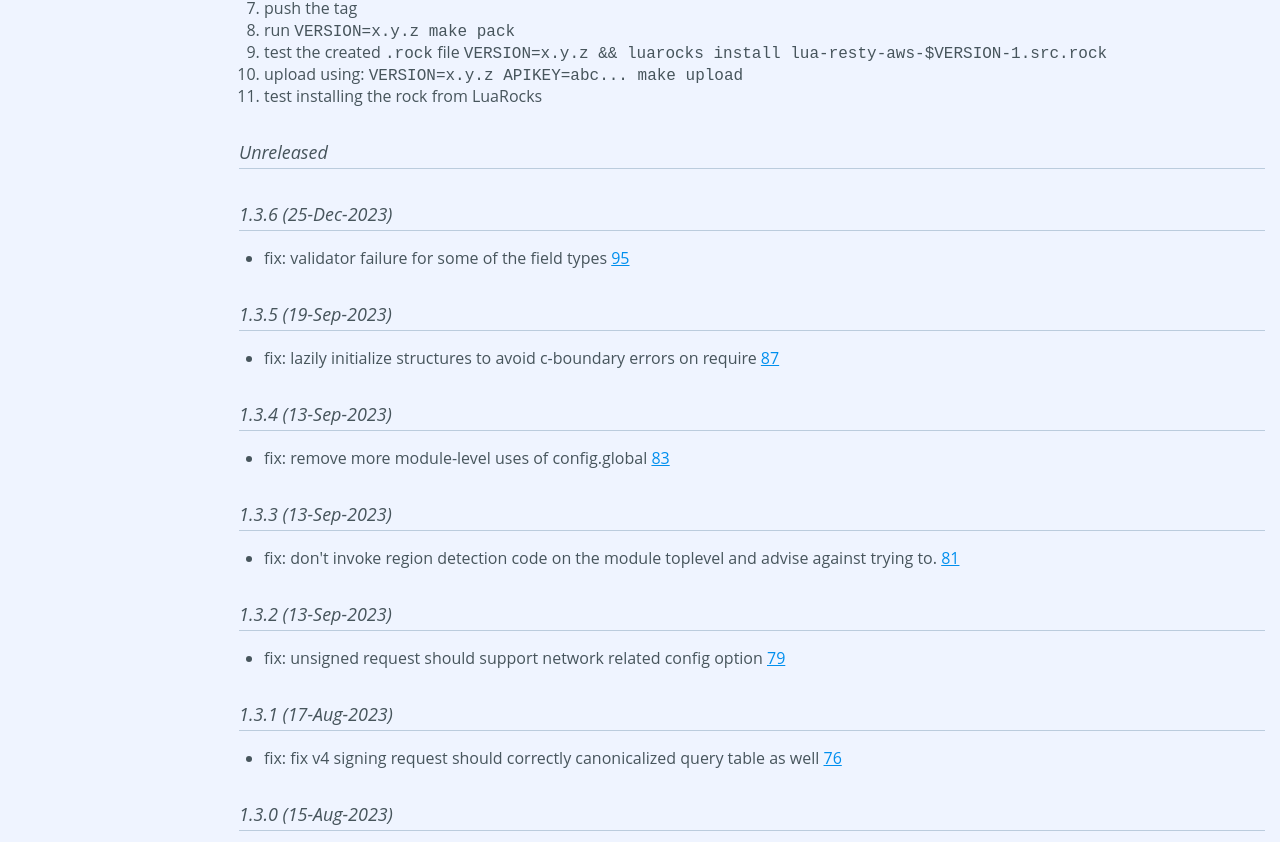
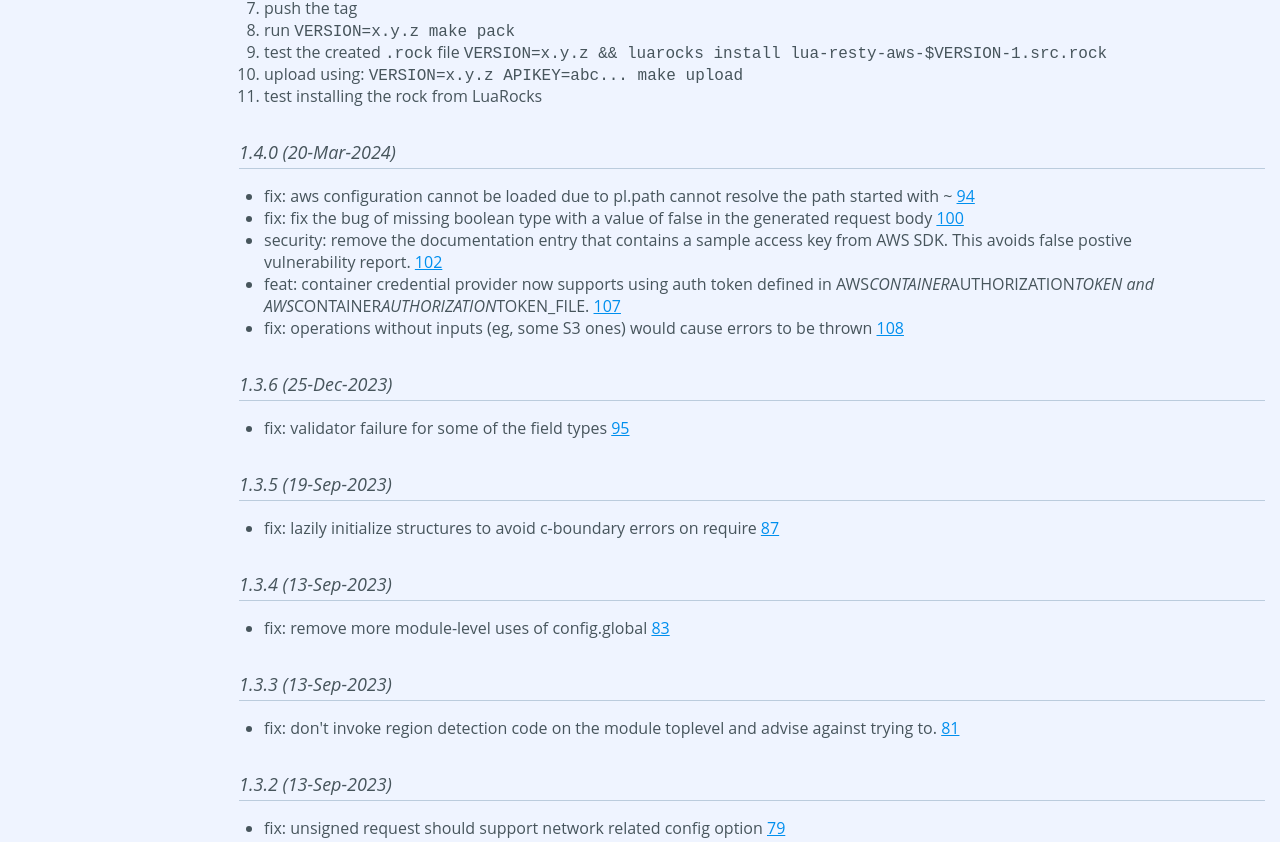
Before and after one commit to Kong/lua-resty-aws, a plain HTML site: page docs/topics/README.md.html in a window 1280 px wide. Shown: the part 3584-4426 px from the top of the page. Drawn offline with Linux system fonts and the light colour scheme.

Commit message:
release 1.4.0 (#109)

```diff
--- a/docs/topics/README.md.html
+++ b/docs/topics/README.md.html
@@ -289,7 +289,22 @@ make test
     <li>test installing the rock from LuaRocks</li>
 </ol>
 
-<h3>Unreleased</h3>
+<h3>1.4.0 (20-Mar-2024)</h3>
+
+<ul>
+    <li>fix: aws configuration cannot be loaded due to pl.path cannot resolve the path started with ~
+    <a href="https://github.com/Kong/lua-resty-aws/pull/94">94</a></li>
+    <li>fix: fix the bug of missing boolean type with a value of false in the generated request body
+    <a href="https://github.com/Kong/lua-resty-aws/pull/100">100</a></li>
+    <li>security: remove the documentation entry that contains a sample access key from AWS SDK. This
+    avoids false postive vulnerability report.
+    <a href="https://github.com/Kong/lua-resty-aws/pull/102">102</a></li>
+    <li>feat: container credential provider now supports using auth token defined in
+    AWS<em>CONTAINER</em>AUTHORIZATION<em>TOKEN and AWS</em>CONTAINER<em>AUTHORIZATION</em>TOKEN_FILE.
+    <a href="https://github.com/Kong/lua-resty-aws/pull/107">107</a></li>
+    <li>fix: operations without inputs (eg, some S3 ones) would cause errors to be thrown
+    <a href="https://github.com/Kong/lua-resty-aws/pull/108">108</a></li>
+</ul>
 
 <h3>1.3.6 (25-Dec-2023)</h3>
 
@@ -531,7 +546,7 @@ Behaviour might change, but is expected to be very rare.
 </div> <!-- id="main" -->
 <div id="about">
 <i>generated by <a href="http://github.com/lunarmodules/LDoc">LDoc 1.5.0</a></i>
-<i style="float:right;">Last updated 2023-12-25 06:16:21 </i>
+<i style="float:right;">Last updated 2024-03-20 08:12:15 </i>
 </div> <!-- id="about" -->
 </div> <!-- id="container" -->
 </body>
```
Also changed, not shown: docs/classes/AWS.html (+1 -1 lines), docs/classes/ChainableTemporaryCredentials.html (+1 -1 lines), docs/classes/CredentialProviderChain.html (+1 -1 lines), docs/classes/Credentials.html (+1 -1 lines), docs/classes/EC2MetadataCredentials.html (+1 -1 lines), docs/classes/EnvironmentCredentials.html (+1 -1 lines), docs/classes/RemoteCredentials.html (+1 -1 lines), docs/classes/SharedFileCredentials.html (+1 -1 lines), docs/classes/TokenFileWebIdentityCredentials.html (+1 -1 lines), docs/index.html (+1 -1 lines), docs/modules/resty.aws.config.html (+3 -1 lines), docs/modules/resty.aws.service.rds.signer.html (+1 -1 lines), docs/modules/resty.aws.utils.html (+1 -1 lines), 1 other file.
